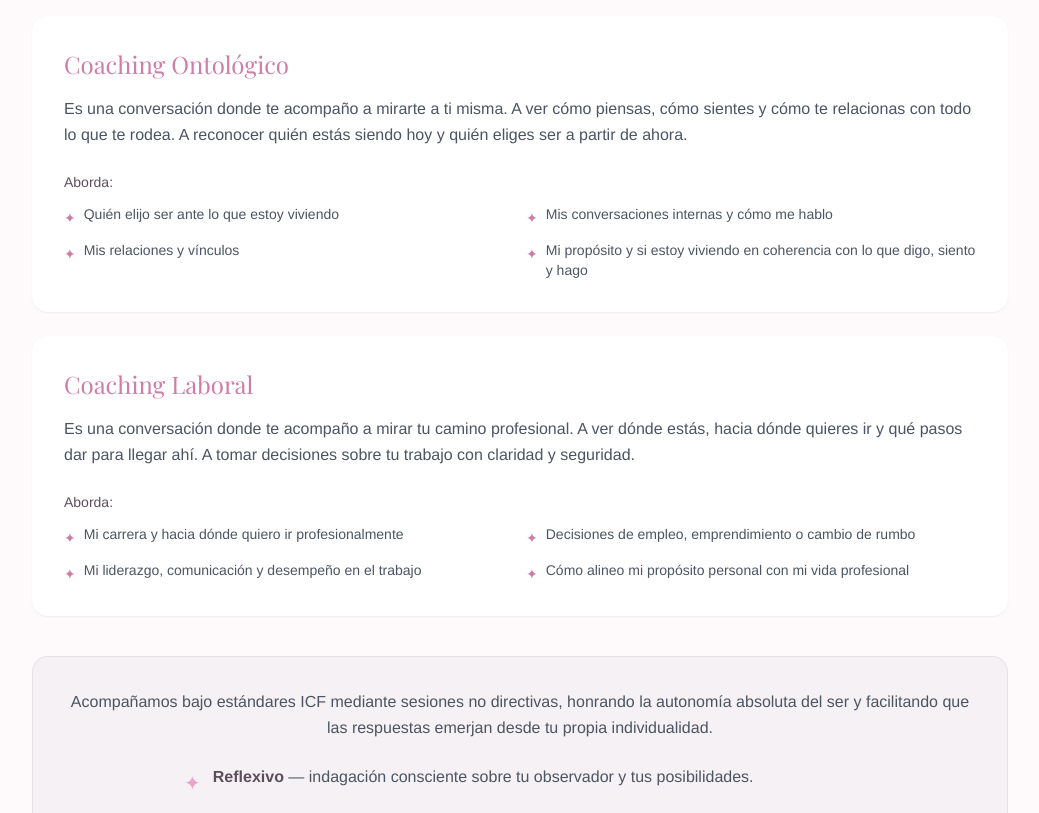
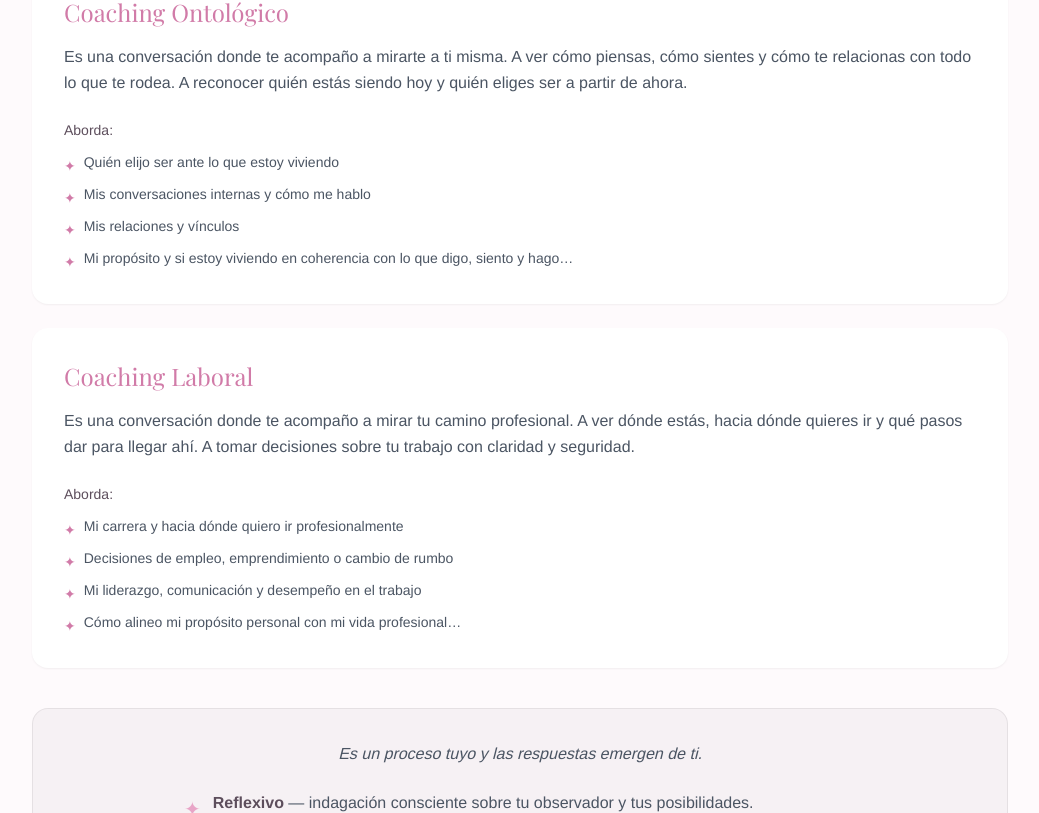
Before and after one commit to Omnix-Solution-Inc/reempoderate, a Next.js app: page / in a window 1280 px wide. Shown: the part 2047-2860 px from the top of the page, without its empty margins (120-1159 px from the left). Built offline with nearby package versions, Linux system fonts and the light colour scheme; no server answers; a web font is replaced by a local one.

Commit message:
feat: bloque unificado coaching ontologico y laboral con enfoque no directivo

```diff
--- a/src/components/landing/CoachingPreview.tsx
+++ b/src/components/landing/CoachingPreview.tsx
@@ -4,9 +4,6 @@ export function CoachingPreview() {
       <div className="max-w-5xl mx-auto px-6">
         <div className="text-center mb-12">
           <p className="text-terracotta italic text-lg mb-3">Coaching Ontológico y Laboral</p>
-          <h2 className="font-playfair text-3xl md:text-4xl text-ink font-bold mb-6">
-            Un proceso reflexivo y transformacional
-          </h2>
         </div>
 
         {/* Coaching Ontológico */}
@@ -16,7 +13,7 @@ export function CoachingPreview() {
             Es una conversación donde te acompaño a mirarte a ti misma. A ver cómo piensas, cómo sientes y cómo te relacionas con todo lo que te rodea. A reconocer quién estás siendo hoy y quién eliges ser a partir de ahora.
           </p>
           <p className="text-ink font-medium text-sm mb-3">Aborda:</p>
-          <div className="grid grid-cols-1 md:grid-cols-2 gap-3">
+          <div className="space-y-2">
             <div className="flex items-start gap-2">
               <span className="text-bloom-deep text-sm mt-1">✦</span>
               <p className="text-gray-600 text-sm">Quién elijo ser ante lo que estoy viviendo</p>
@@ -31,7 +28,7 @@ export function CoachingPreview() {
             </div>
             <div className="flex items-start gap-2">
               <span className="text-bloom-deep text-sm mt-1">✦</span>
-              <p className="text-gray-600 text-sm">Mi propósito y si estoy viviendo en coherencia con lo que digo, siento y hago</p>
+              <p className="text-gray-600 text-sm">Mi propósito y si estoy viviendo en coherencia con lo que digo, siento y hago…</p>
             </div>
           </div>
         </div>
@@ -43,7 +40,7 @@ export function CoachingPreview() {
             Es una conversación donde te acompaño a mirar tu camino profesional. A ver dónde estás, hacia dónde quieres ir y qué pasos dar para llegar ahí. A tomar decisiones sobre tu trabajo con claridad y seguridad.
           </p>
           <p className="text-ink font-medium text-sm mb-3">Aborda:</p>
-          <div className="grid grid-cols-1 md:grid-cols-2 gap-3">
+          <div className="space-y-2">
             <div className="flex items-start gap-2">
               <span className="text-bloom-deep text-sm mt-1">✦</span>
               <p className="text-gray-600 text-sm">Mi carrera y hacia dónde quiero ir profesionalmente</p>
@@ -58,15 +55,15 @@ export function CoachingPreview() {
             </div>
             <div className="flex items-start gap-2">
               <span className="text-bloom-deep text-sm mt-1">✦</span>
-              <p className="text-gray-600 text-sm">Cómo alineo mi propósito personal con mi vida profesional</p>
+              <p className="text-gray-600 text-sm">Cómo alineo mi propósito personal con mi vida profesional…</p>
             </div>
           </div>
         </div>
 
-        {/* Bloque ICF unificado */}
+        {/* Bloque unificado */}
         <div className="bg-shamrock/5 rounded-2xl p-8 border border-shamrock/10">
-          <p className="text-gray-600 text-base leading-relaxed mb-6 text-center">
-            Acompañamos bajo estándares ICF mediante sesiones no directivas, honrando la autonomía absoluta del ser y facilitando que las respuestas emerjan desde tu propia individualidad.
+          <p className="text-gray-600 text-base leading-relaxed mb-6 text-center italic">
+            Es un proceso tuyo y las respuestas emergen de ti.
           </p>
           <div className="space-y-3 max-w-2xl mx-auto">
             <div className="flex items-start gap-3">
```
